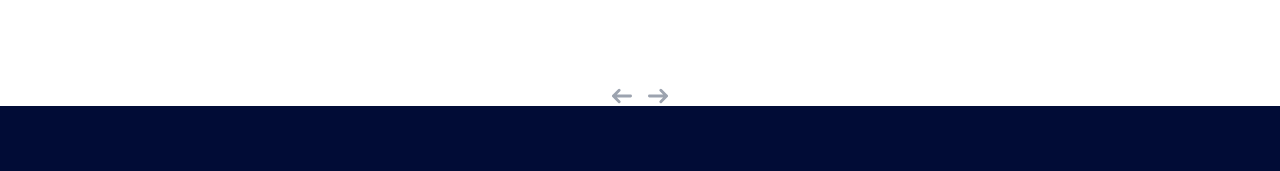
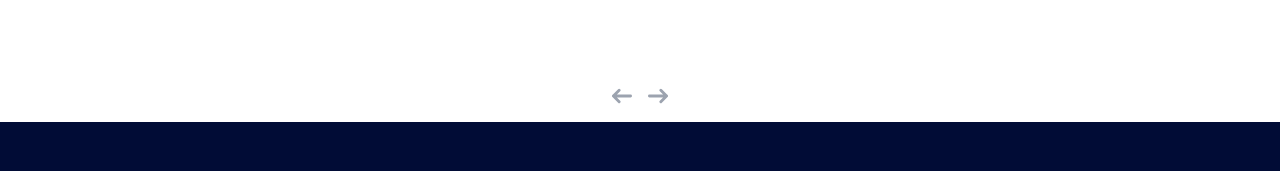
Before and after one commit to stjosephccks/kahawa-sukari-frontend, a Next.js app: page /formation/yca in a window 1280 px wide. Shown: the part 2486-2657 px from the top of the page. Built offline with nearby package versions, Linux system fonts and the light colour scheme.

Commit message:
padding-bottom

```diff
--- a/components/Carousel.js
+++ b/components/Carousel.js
@@ -80,7 +80,7 @@ const InfiniteCarousel = ({ images = [], interval = 3000 }) => {
         </div>
       </div>
       {/* Controls */}
-      <div className="flex justify-center items-center pt-4">
+      <div className="flex justify-center items-center pt-4 pb-4">
         <button
           type="button"
           className="flex justify-center items-center me-4 h-full cursor-pointer group focus:outline-none"
--- a/components/Hero.js
+++ b/components/Hero.js
@@ -5,7 +5,7 @@ function Hero({ imageUrl, title, text, link, linkTitle }) {
   return (
     <div className="relative md:h-5/6 h-80 flex items-center justify-center">
       <img
-        className="object-fill w-full h-full  bg-blend-darken brightness-100"
+        className="object-cover w-full h-full  bg-blend-darken brightness-100"
         src={imageUrl}
         alt="Hero Image"
       />
--- a/pages/formation/yca.js
+++ b/pages/formation/yca.js
@@ -111,7 +111,7 @@ function YoungCatholicAdults() {
           </p>
         </div>
         <h2 className="my-20"> Gallery</h2>
-        <InfiniteCarousel images={images} interval={10000} />
+        <InfiniteCarousel className="mb-9" images={images} interval={10000} />
       </div>{" "}
     </Layout>
   );
```
